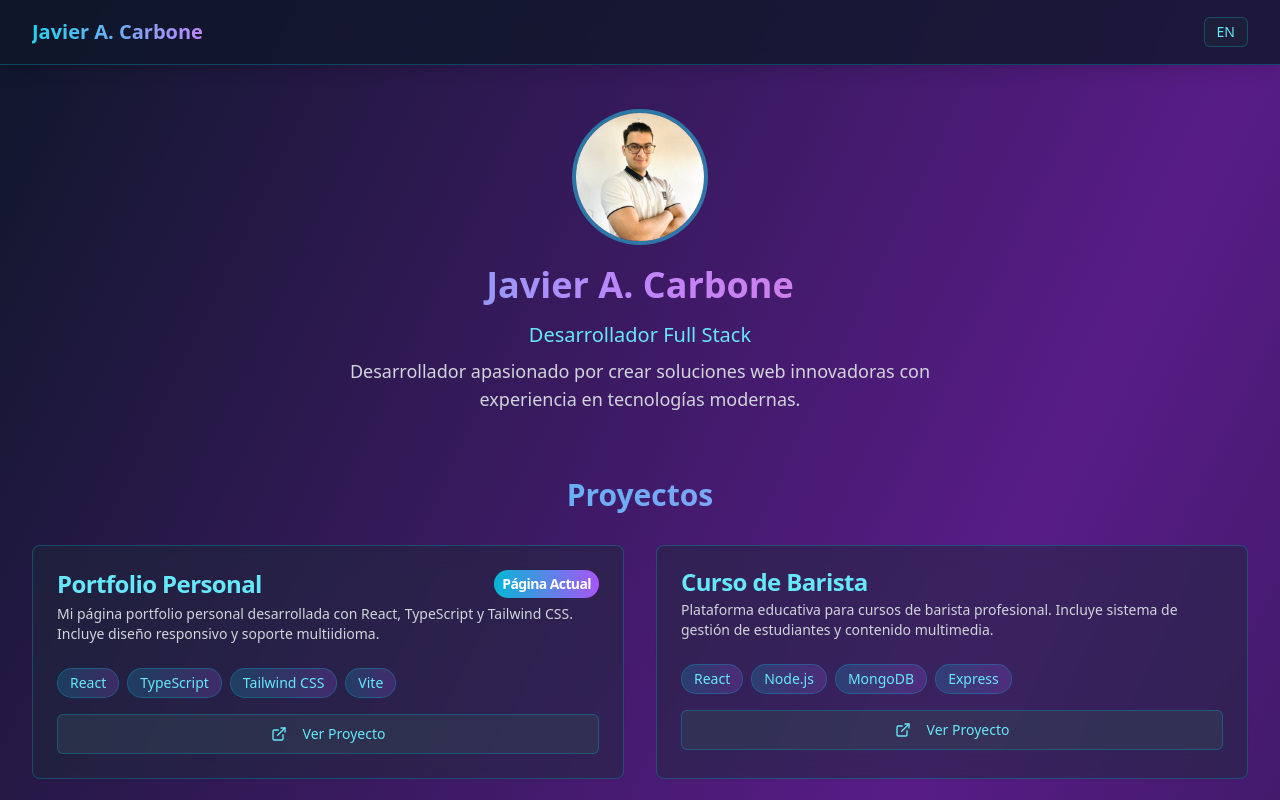
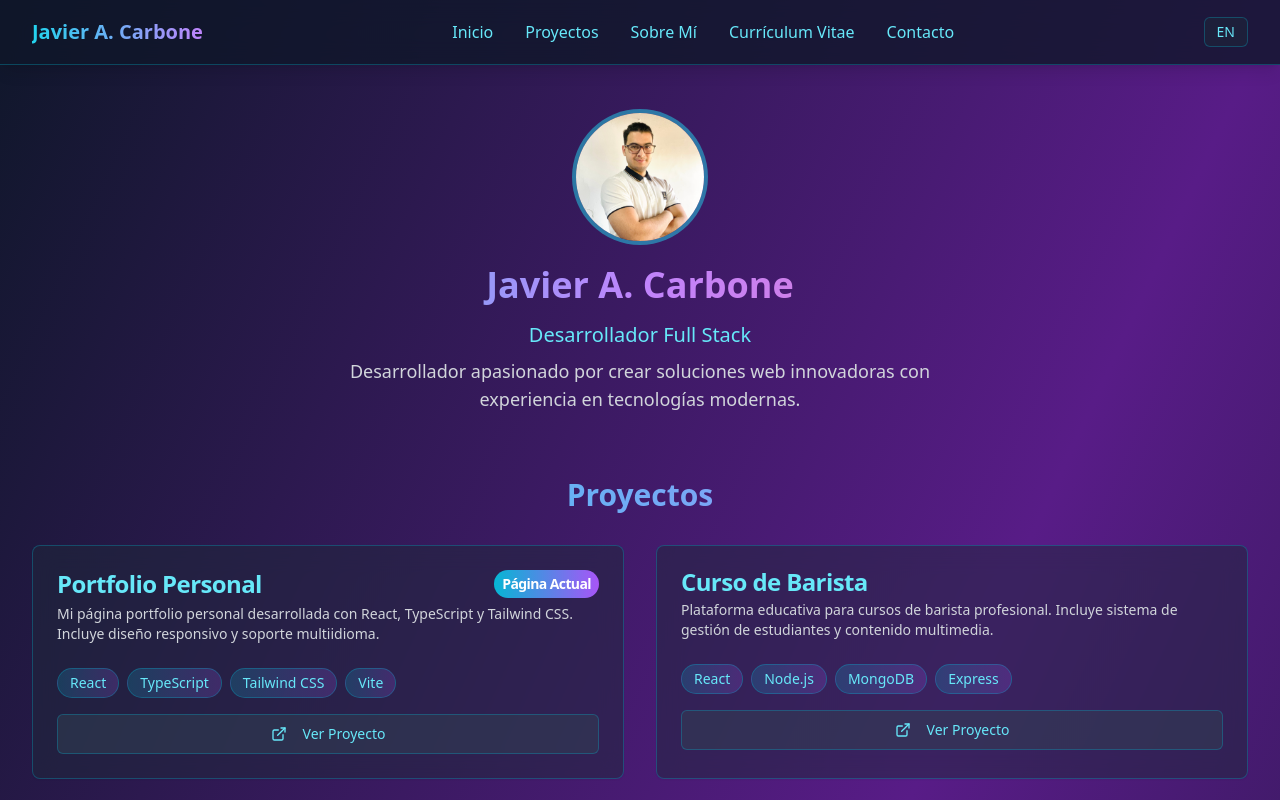
Before and after one commit to Ernott/ernottportfolio.io, a React (Vite) app: page / in a window 1280 px wide. Shown: the top 800 px of the page. Built offline with nearby package versions, Linux system fonts and the light colour scheme.

Commit message:
feat: Add navigation bar and adjust image size
- Added a navigation bar with links to Home, Projects, About Me, CV, and Contact sections.
- Increased the size of the profile image.

```diff
--- a/src/pages/Index.tsx
+++ b/src/pages/Index.tsx
@@ -20,6 +20,13 @@ const Index = () => {
       contact: "Contacto",
       downloadCV: "Descargar CV",
       viewProject: "Ver Proyecto",
+      nav: {
+        home: "Inicio",
+        projects: "Proyectos",
+        about: "Sobre Mí",
+        cv: "Currículum Vitae",
+        contact: "Contacto"
+      },
       projectsList: [
         {
           title: "Portfolio Personal",
@@ -90,6 +97,13 @@ const Index = () => {
       contact: "Contact",
       downloadCV: "Download CV",
       viewProject: "View Project",
+      nav: {
+        home: "Home",
+        projects: "Projects",
+        about: "About Me",
+        cv: "Resume",
+        contact: "Contact"
+      },
       projectsList: [
         {
           title: "Personal Portfolio",
@@ -153,15 +167,57 @@ const Index = () => {
 
   const currentContent = content[language];
 
+  const scrollToSection = (sectionId: string) => {
+    const element = document.getElementById(sectionId);
+    if (element) {
+      element.scrollIntoView({ behavior: 'smooth' });
+    }
+  };
+
   return (
     <div className="min-h-screen bg-gradient-to-br from-slate-900 via-purple-900 to-slate-900">
       {/* Navigation */}
-      <nav className="bg-slate-900/80 backdrop-blur-md shadow-lg border-b border-cyan-500/30">
+      <nav className="bg-slate-900/80 backdrop-blur-md shadow-lg border-b border-cyan-500/30 sticky top-0 z-50">
         <div className="max-w-7xl mx-auto px-4 sm:px-6 lg:px-8">
           <div className="flex justify-between items-center h-16">
             <div className="flex items-center">
               <h1 className="text-xl font-bold bg-gradient-to-r from-cyan-400 to-purple-400 bg-clip-text text-transparent">{currentContent.name}</h1>
             </div>
+
+            {/* Navigation Menu */}
+            <div className="hidden md:flex items-center space-x-8">
+              <button
+                onClick={() => scrollToSection('home')}
+                className="text-cyan-300 hover:text-cyan-400 transition-colors font-medium"
+              >
+                {currentContent.nav.home}
+              </button>
+              <button
+                onClick={() => scrollToSection('projects')}
+                className="text-cyan-300 hover:text-cyan-400 transition-colors font-medium"
+              >
+                {currentContent.nav.projects}
+              </button>
+              <button
+                onClick={() => scrollToSection('about')}
+                className="text-cyan-300 hover:text-cyan-400 transition-colors font-medium"
+              >
+                {currentContent.nav.about}
+              </button>
+              <button
+                onClick={() => scrollToSection('cv')}
+                className="text-cyan-300 hover:text-cyan-400 transition-colors font-medium"
+              >
+                {currentContent.nav.cv}
+              </button>
+              <button
+                onClick={() => scrollToSection('contact')}
+                className="text-cyan-300 hover:text-cyan-400 transition-colors font-medium"
+              >
+                {currentContent.nav.contact}
+              </button>
+            </div>
+
             <div className="flex items-center space-x-4">
               <button
                 onClick={() => setLanguage(language === 'es' ? 'en' : 'es')}
@@ -176,7 +232,7 @@ const Index = () => {
 
       <div className="max-w-7xl mx-auto px-4 sm:px-6 lg:px-8 py-12">
         {/* Hero Section */}
-        <div className="text-center mb-16">
+        <section id="home" className="text-center mb-16">
           <Avatar className="w-32 h-32 mx-auto mb-6 ring-4 ring-cyan-400/50">
             <AvatarImage
               src="/lovable-uploads/209a3321-2ce8-4c06-aa61-9bf3ccd64b8b.png"
@@ -188,10 +244,10 @@ const Index = () => {
           <h1 className="text-4xl font-bold bg-gradient-to-r from-cyan-400 via-purple-400 to-pink-400 bg-clip-text text-transparent mb-4">{currentContent.name}</h1>
           <p className="text-xl text-cyan-300 mb-2">{currentContent.title}</p>
           <p className="text-lg text-gray-300 max-w-2xl mx-auto">{currentContent.about}</p>
-        </div>
+        </section>
 
         {/* Projects Section */}
-        <section className="mb-16">
+        <section id="projects" className="mb-16">
           <h2 className="text-3xl font-bold bg-gradient-to-r from-cyan-400 to-purple-400 bg-clip-text text-transparent mb-8 text-center">{currentContent.projects}</h2>
           <div className="grid md:grid-cols-2 gap-8">
             {currentContent.projectsList.map((project, index) => (
@@ -229,7 +285,7 @@ const Index = () => {
         </section>
 
         {/* About Me Section */}
-        <section className="mb-16">
+        <section id="about" className="mb-16">
           <h2 className="text-3xl font-bold bg-gradient-to-r from-cyan-400 to-purple-400 bg-clip-text text-transparent mb-8 text-center">{currentContent.aboutMe}</h2>
           <div className="grid lg:grid-cols-2 gap-12 items-center">
             <div className="order-2 lg:order-1">
@@ -246,7 +302,7 @@ const Index = () => {
                 <img
                   src="/lovable-uploads/d8fc4a2c-cd07-4b33-9731-7d111da392c6.png"
                   alt="Ernott - Developer Illustration"
-                  className="w-80 h-80 object-contain"
+                  className="w-96 h-96 object-contain"
                 />
                 <div className="absolute inset-0 bg-gradient-to-r from-cyan-500/10 to-purple-500/10 rounded-lg"></div>
               </div>
@@ -255,7 +311,7 @@ const Index = () => {
         </section>
 
         {/* CV Section */}
-        <section className="mb-16">
+        <section id="cv" className="mb-16">
           <h2 className="text-3xl font-bold bg-gradient-to-r from-cyan-400 to-purple-400 bg-clip-text text-transparent mb-8 text-center">{currentContent.cv}</h2>
           <div className="grid lg:grid-cols-2 gap-8">
             {/* Experience */}
@@ -331,7 +387,7 @@ const Index = () => {
         </section>
 
         {/* Contact Section */}
-        <section>
+        <section id="contact">
           <h2 className="text-3xl font-bold bg-gradient-to-r from-cyan-400 to-purple-400 bg-clip-text text-transparent mb-8 text-center">{currentContent.contact}</h2>
           <Card className="max-w-md mx-auto bg-slate-800/50 backdrop-blur-md border-cyan-500/30">
             <CardContent className="pt-6">
```
